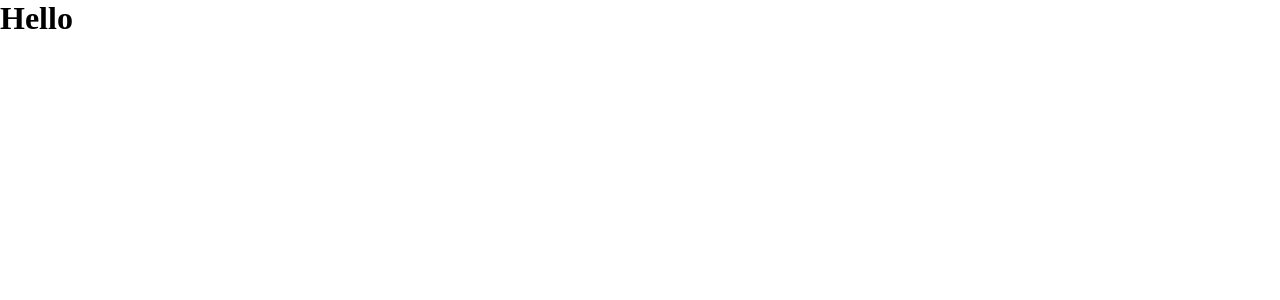
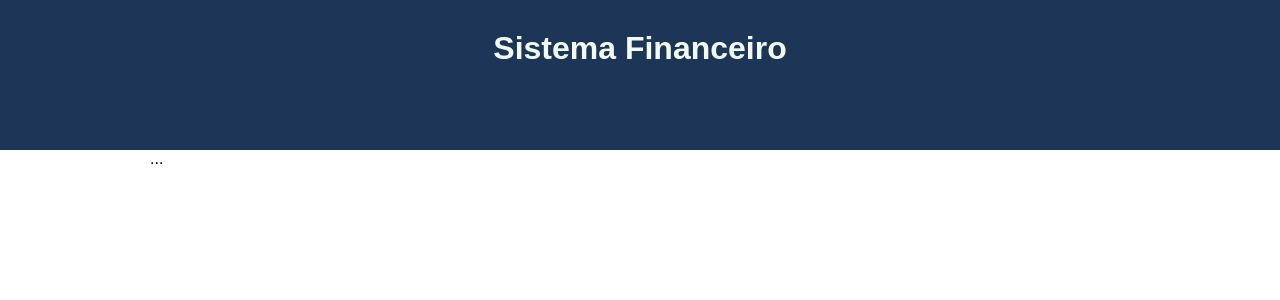
Before and after one commit to guisaoncella/react-finance, a React (Vite) app: page / in a window 1280 px wide. Shown: the top 300 px of the page. Built offline with nearby package versions, Linux system fonts and the light colour scheme.

Commit message:
:lipstick: feat: add main page style

```diff
--- a/src/App.styles.ts
+++ b/src/App.styles.ts
@@ -1,4 +1,24 @@
 import styled from "styled-components";
+import { mainColors, font } from "./Theme";
 
 export const Container = styled.div`
+    font-family: ${font};
 `;
+
+export const Header = styled.header`
+    background-color: ${mainColors.darkBlue};
+    height: 150px;
+    text-align: center;
+`;
+
+export const HeaderText = styled.h1`
+    color: ${mainColors.white};
+    font-weight: 800;
+    padding-top: 30px;
+`;
+
+export const Body = styled.main`
+    margin: auto;
+    max-width: 980px;
+    margin-bottom: 50px;
+`;
--- a/src/App.tsx
+++ b/src/App.tsx
@@ -1,9 +1,14 @@
-import { Container } from "./App.styles";
+import { Body, Container, Header, HeaderText } from "./App.styles";
 
 const App = () => {
     return(
         <Container>
-            <h1>Hello</h1>
+            <Header>
+                <HeaderText>Sistema Financeiro</HeaderText>
+            </Header>
+            <Body>
+                ...
+            </Body>
         </Container>
     );
 }
--- /dev/null
+++ b/src/Theme.ts
@@ -0,0 +1,9 @@
+export const mainColors = {
+    darkBlue: "#1D3557",
+    mediumBlue: "#457B9D",
+    lightBlue: "#A8DADC",
+    white: "#F1FAEE",
+    red: "#E63946"
+}
+
+export const font = "Arial, Helvetica, sans-serif"
```
